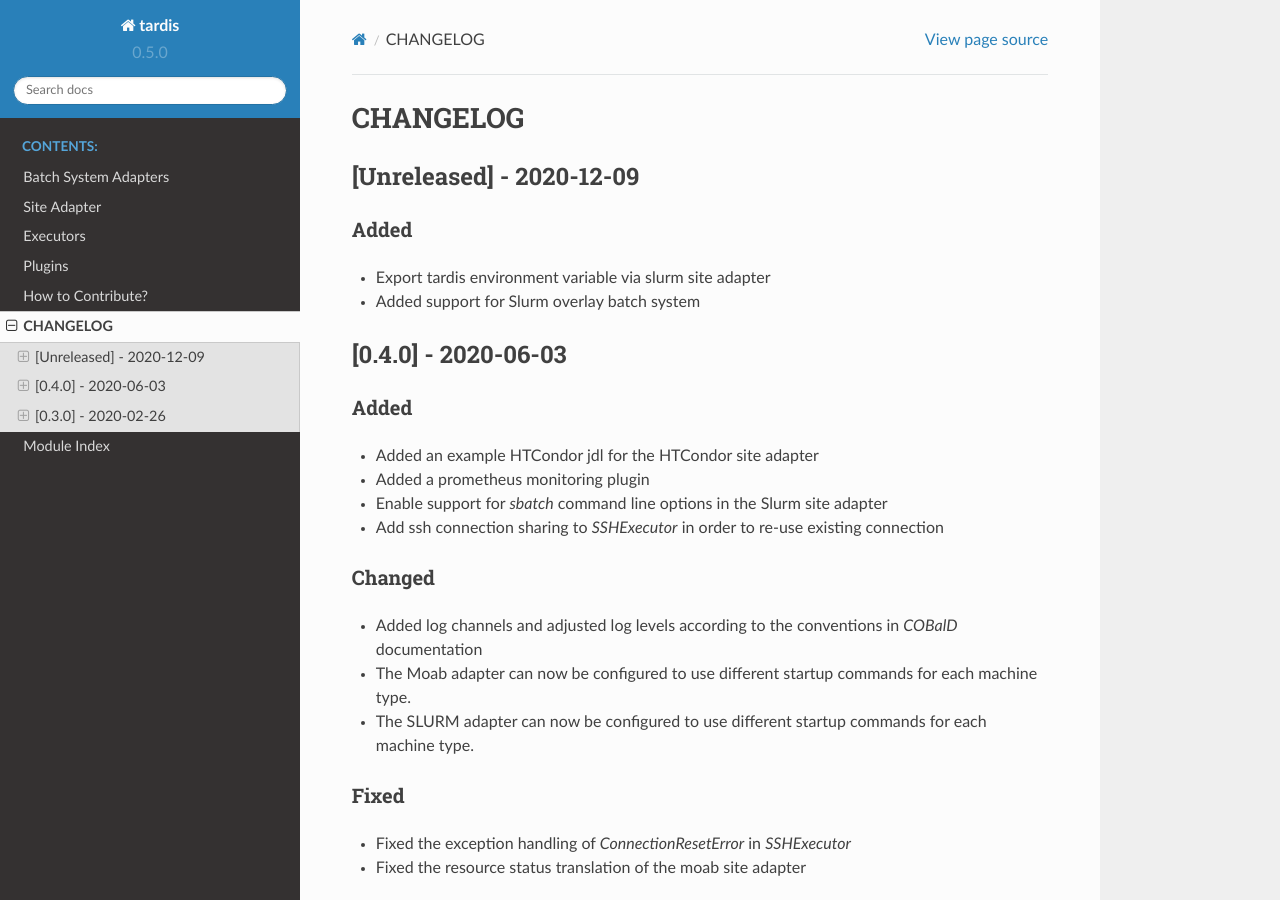
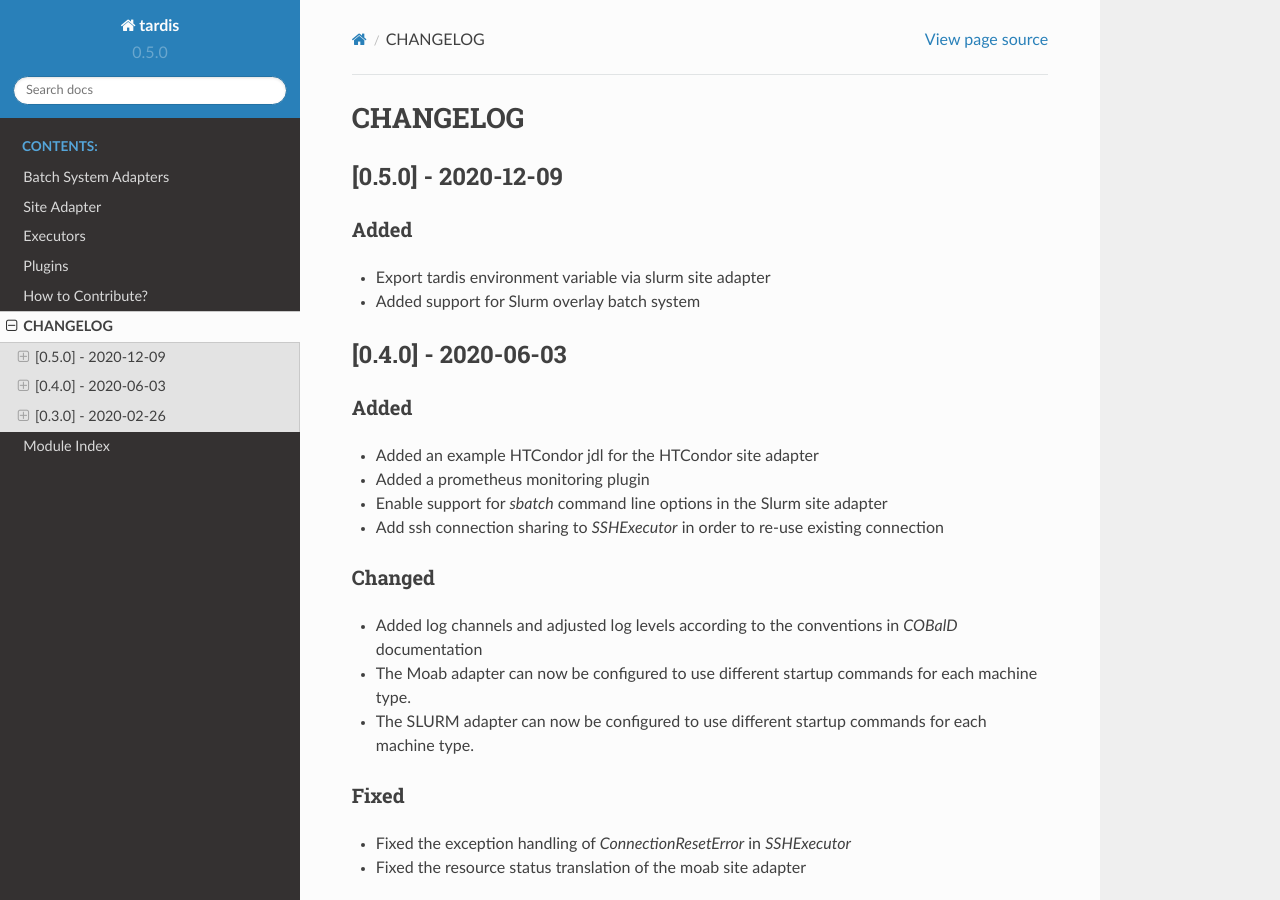
Before and after one commit to MatterMiners/tardis, a Sphinx documentation site: the page built from docs/source/changelog.rst, in a window 1280 px wide and 900 px high. Built offline with Sphinx 7.4.7 and the Read the Docs theme 2.0.0, drawn with Linux system fonts in a browser that asks for light colours.

Commit message:
Release 0.5.0

```diff
--- a/docs/source/changelog.rst
+++ b/docs/source/changelog.rst
@@ -6,8 +6,8 @@
 CHANGELOG
 #########
 
-[Unreleased] - 2020-12-09
-=========================
+[0.5.0] - 2020-12-09
+====================
 
 Added
 -----
--- a/docs/source/changes/129.add_slurm_overlay_batchsystem_adapter.yaml
+++ b/docs/source/changes/129.add_slurm_overlay_batchsystem_adapter.yaml
@@ -4,3 +4,4 @@ description: |
   The Slurm batch system is now also supported as overlay batch system to manage dynamic resources.
 pull requests:
 - 129
+version: 0.5.0
--- a/docs/source/changes/157.export_tardis_env_via_slurm_site_adapter.yaml
+++ b/docs/source/changes/157.export_tardis_env_via_slurm_site_adapter.yaml
@@ -7,3 +7,4 @@ description: |
   underlying resources in the OBS.
 pull requests:
 - 157
+version: 0.5.0
--- a/docs/source/changes/versions.yaml
+++ b/docs/source/changes/versions.yaml
@@ -1,3 +1,5 @@
+- semver: 0.5.0
+  date: '2020-12-09'
 - semver: 0.4.0
   date: '2020-06-03'
 - semver: 0.3.0
```
